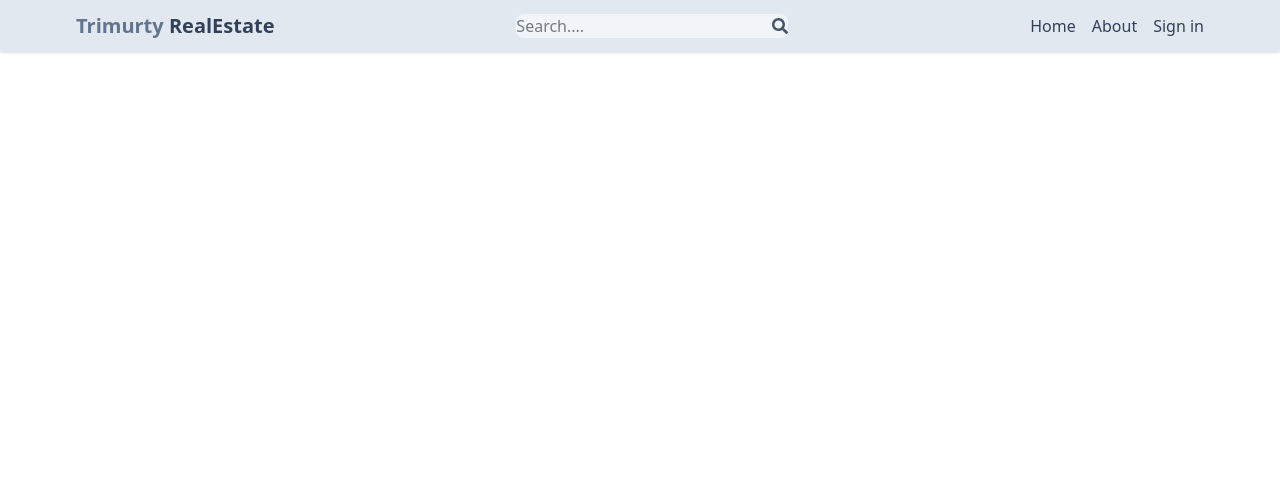
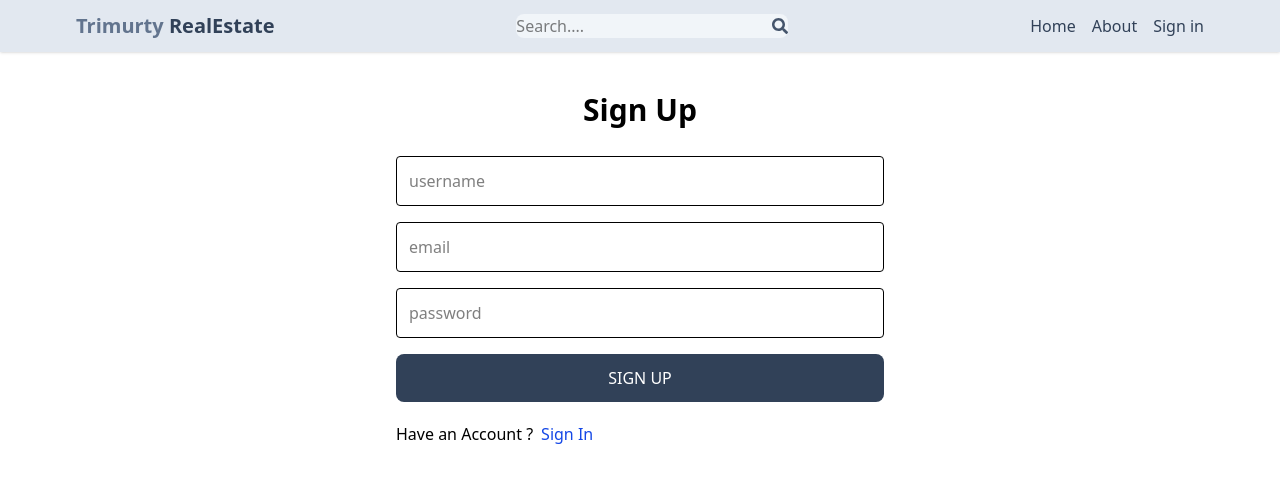
Before and after one commit to ShivIIT1267/Real-Estate-App, a React (Vite) app in the folder client/: page /signup in a window 1280 px wide. Shown: the top 482 px of the page. Built offline with nearby package versions, Linux system fonts and the light colour scheme.

Commit message:
front page frontend created

```diff
--- a/client/src/App.jsx
+++ b/client/src/App.jsx
@@ -3,6 +3,7 @@
 import Profile from "./pages/profile.jsx";
 import Signin from "./pages/SignIn.jsx";
 import Header from "./Components/Header.jsx";
+import SignUp from "./pages/SignUp.jsx";
 export default function App() {
   return (
     <BrowserRouter>
@@ -11,6 +12,7 @@
         <Route path="/" element={<Home />} />
         <Route path="/profile" element={<Profile />} />
         <Route path="/signin" element={<Signin />} />
+        <Route path="/signup" element={<SignUp />} />
       </Routes>
     </BrowserRouter>
   );
--- /dev/null
+++ b/client/src/pages/SignUp.jsx
@@ -0,0 +1,41 @@
+import React from "react";
+// link will be used to pass to the sign in if the user already has an account
+import { Link } from "react-router-dom";
+export default function SignUp() {
+  return (
+    <div className="p-3 max-w-lg mx-auto">
+      <h1 className="text-3xl text-center font-semibold my-7">Sign Up</h1>
+
+      <form className="flex flex-col gap-4">
+        <input
+          type="text"
+          placeholder="username"
+          className="border p-3 rounded lg"
+          id="username"
+        ></input>
+        <input
+          type="text"
+          placeholder="email"
+          className="border p-3 rounded lg"
+          id="email"
+        ></input>
+        <input
+          type="text"
+          placeholder="password"
+          className="border p-3 rounded lg"
+          id="password"
+        ></input>
+        <button className="bg-slate-700 text-white p-3 rounded-lg uppercase hover:opacity-95 disabled : 80">
+          Sign Up
+        </button>
+      </form>
+
+      <div className="flex gap-2 mt-5">
+        <p>Have an Account ?</p>
+        <Link to={"/signin"}>
+          <span className="text-blue-700">Sign In</span>
+        </Link>
+      </div>
+    </div>
+  );
+}
```
Also changed, not shown: client/src/pages/SignOut.jsx (deleted).
